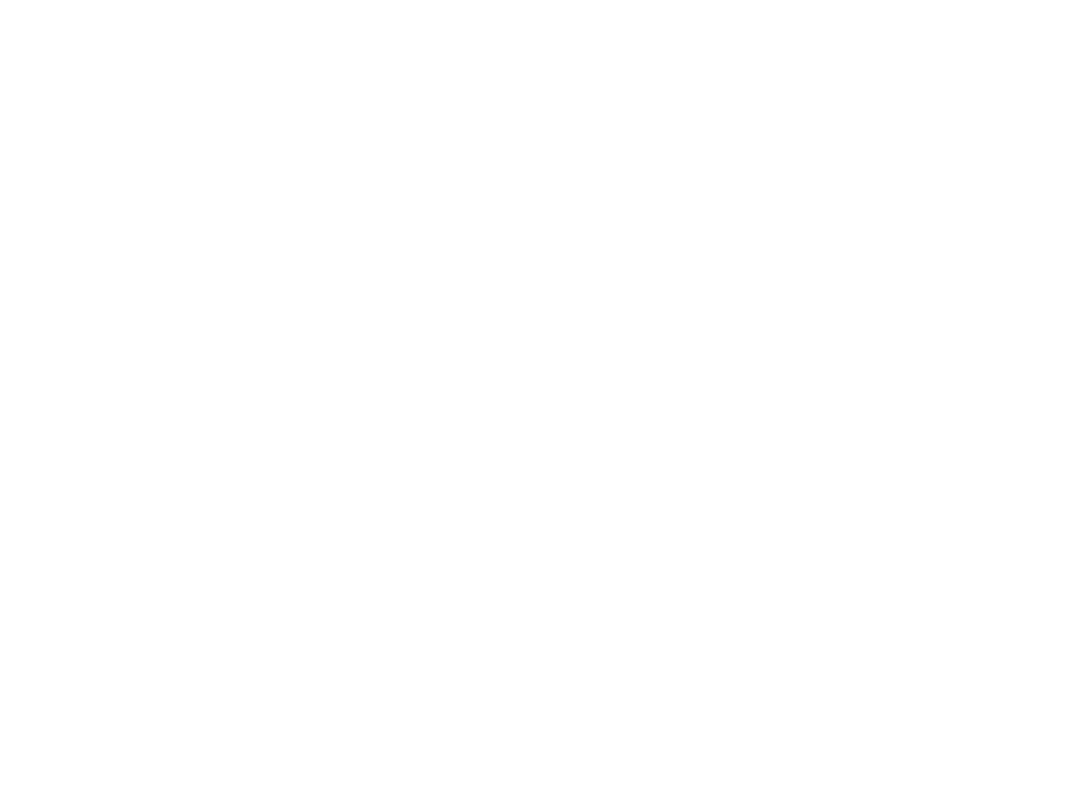
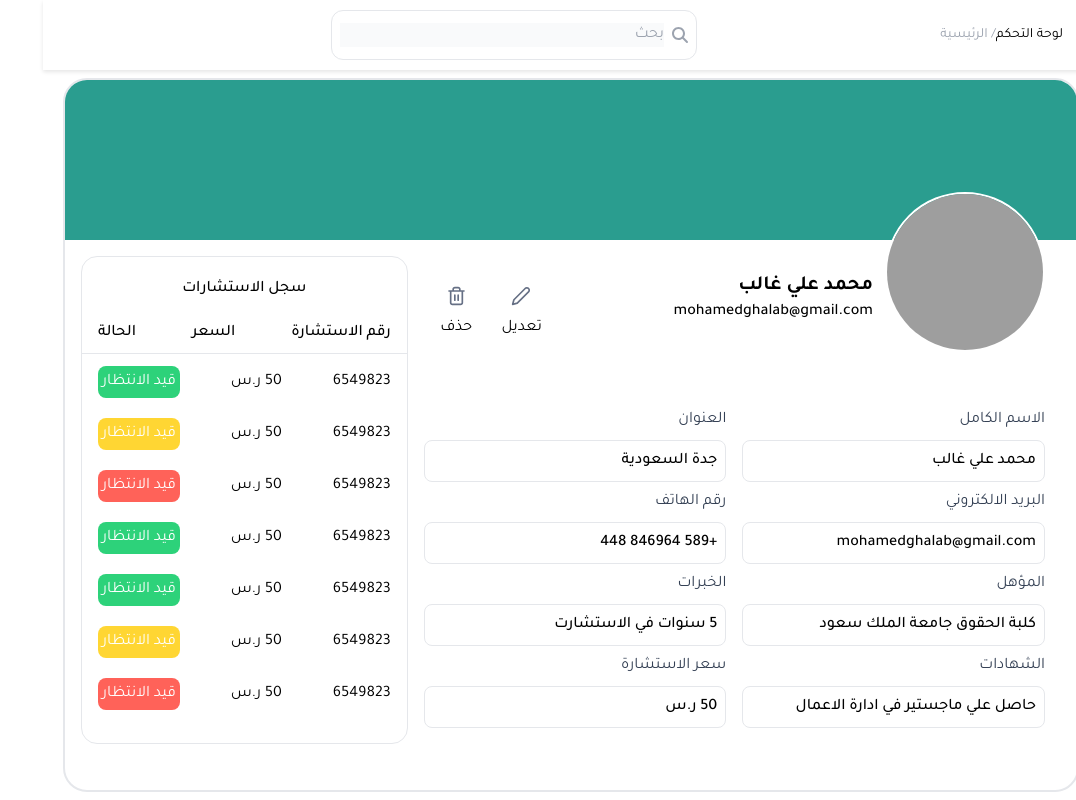
Before and after one commit to abdoBadawy74/Admin-Dashboard, a React (Vite) app: page /consultants/1 in a window 1280 px wide. Before the commit this address had no page. Shown: the whole page, without its empty margins (204-1280 px from the left). Built offline with nearby package versions, Linux system fonts and the light colour scheme; grey boxes are pictures that could not be loaded.

Commit message:
add consultant profile

```diff
--- a/src/App.jsx
+++ b/src/App.jsx
@@ -8,6 +8,7 @@
 import Payments from './Pages/Payments';
 import CallCenter from './Pages/CallCenter';
 import UserProfile from './Pages/Profile/UserProfile';
+import ConsultantProfile from './Pages/Profile/ConsultantProfile';
 
 function App() {
 
@@ -21,6 +22,7 @@
             <Route path='users' element={<Users />} />
             <Route path="users/:id" element={<UserProfile />} />
             <Route path='consultants' element={<Consultant />} />
+            <Route path="consultants/:id" element={<ConsultantProfile />} />
             <Route path='consultations' element={<Consultations />} />
             <Route path='payments' element={<Payments />} />
             <Route path="call-center" element={<CallCenter />} />
--- /dev/null
+++ b/src/Pages/Profile/ConsultantProfile.jsx
@@ -0,0 +1,126 @@
+import edit from "../../assets/svgs/edit.svg";
+import deleteIcon from "../../assets/svgs/delete.svg";
+
+export default function ConsultantProfile() {
+    return (
+        <div className="w-[90%] mx-5 my-2 rounded-3xl border-2 overflow-hidden">
+            <div className="bg-[#2A9D8F] h-[160px]"></div>
+
+            <div className="flex p-4  flex-wrap">
+
+                <div className="basis-full md:basis-2/3 p-4">
+                    <div className="flex justify-center md:justify-between flex-wrap">
+                        <div className="flex gap-3 flex-wrap justify-center md:justify-start ">
+                            <img src="https://www.w3schools.com/howto/img_avatar.png" alt="profile" className="w-[160px] h-[160px] rounded-full mx-auto -mt-20 border-2 border-white" />
+                            <div>
+                                <p className="text-xl font-bold text-center md:text-start"> محمد علي غالب </p>
+                                <p className="font-medium text-center md:text-start">  mohamedghalab@gmail.com </p>
+                            </div>
+                        </div>
+                        <div>
+                            <button className=" px-3 py-1 rounded-lg">
+                                <img src={edit} alt="edit" />
+                                تعديل</button>
+                            <button className="px-3 py-1 rounded-lg">
+                                <img src={deleteIcon} alt="edit" />
+                                حذف</button>
+                        </div>
+                    </div>
+                    <div className="mt-12">
+                        <div className="flex gap-4 flex-wrap md:flex-nowrap">
+                            <div className="basis-full md:basis-1/2">
+                                <p className="text-[#344054] my-2">  الاسم الكامل </p>
+                                <p className="border  p-2 rounded-lg font-medium"> محمد علي غالب </p>
+                            </div>
+
+                            <div className="basis-full md:basis-1/2">
+                                <p className="text-[#344054] my-2">   العنوان  </p>
+                                <p className="border  p-2 rounded-lg font-medium"> جدة السعودية </p>
+                            </div>
+                        </div>
+
+                        <div className="flex gap-4 flex-wrap md:flex-nowrap">
+                            <div className="basis-full md:basis-1/2">
+                                <p className="text-[#344054] my-2">  البريد الالكتروني </p>
+                                <p className="border  p-2 rounded-lg font-medium">mohamedghalab@gmail.com </p>
+                            </div>
+
+                            <div className="basis-full md:basis-1/2">
+                                <p className="text-[#344054] my-2">   رقم الهاتف   </p>
+                                <p className="border  p-2 rounded-lg font-medium"> +589 846964 448</p>
+                            </div>
+                        </div>
+
+                        <div className="flex gap-4 flex-wrap md:flex-nowrap">
+                            <div className="basis-full md:basis-1/2">
+                                <p className="text-[#344054] my-2">  المؤهل  </p>
+                                <p className="border  p-2 rounded-lg font-medium">كلبة الحقوق جامعة الملك سعود </p>
+                            </div>
+
+                            <div className="basis-full md:basis-1/2">
+                                <p className="text-[#344054] my-2">  الخبرات    </p>
+                                <p className="border  p-2 rounded-lg font-medium"> 5 سنوات في الاستشارت </p>
+                            </div>
+                        </div>
+
+                        <div className="flex gap-4 flex-wrap md:flex-nowrap">
+                            <div className="basis-full md:basis-1/2">
+                                <p className="text-[#344054] my-2">  الشهادات  </p>
+                                <p className="border  p-2 rounded-lg font-medium">حاصل علي ماجستير في ادارة الاعمال  </p>
+                            </div>
+
+                            <div className="basis-full md:basis-1/2">
+                                <p className="text-[#344054] my-2">  سعر الاستشارة   </p>
+                                <p className="border  p-2 rounded-lg font-medium"> 50 ر.س</p>
+                            </div>
+                        </div>
+                    </div>
+                </div>
+                <div className="bg- gray-300 basis-full md:basis-1/3 border rounded-2xl">
+                    <h4 className="text-center my-5 font-medium text-[16px]">سجل الاستشارات </h4>
+                    <div className="flex justify-between px-4 border-b pb-2 font-medium">
+                        <p>رقم الاستشارة </p>
+                        <p>السعر </p>
+                        <p>الحالة </p>
+                    </div>
+                    <div className="flex justify-between px-4 pb-2 items-center my-3">
+                        <p>6549823</p>
+                        <p>50 ر.س  </p>
+                        <p className="p-1 text-white bg-[#2dd27a] rounded-lg">قيد الانتظار  </p>
+                    </div>
+                    <div className="flex justify-between px-4 pb-2 items-center my-3">
+                        <p>6549823</p>
+                        <p>50 ر.س  </p>
+                        <p className="p-1 text-white bg-[#FFCC00CC] rounded-lg">قيد الانتظار  </p>
+                    </div>
+                    <div className="flex justify-between px-4 pb-2 items-center my-3">
+                        <p>6549823</p>
+                        <p>50 ر.س  </p>
+                        <p className="p-1 text-white bg-[#FF6259] rounded-lg">قيد الانتظار  </p>
+                    </div>
+                    <div className="flex justify-between px-4 pb-2 items-center my-3">
+                        <p>6549823</p>
+                        <p>50 ر.س  </p>
+                        <p className="p-1 text-white bg-[#2dd27a] rounded-lg">قيد الانتظار  </p>
+                    </div>
+                    <div className="flex justify-between px-4 pb-2 items-center my-3">
+                        <p>6549823</p>
+                        <p>50 ر.س  </p>
+                        <p className="p-1 text-white bg-[#2dd27a] rounded-lg">قيد الانتظار  </p>
+                    </div>
+                    <div className="flex justify-between px-4 pb-2 items-center my-3">
+                        <p>6549823</p>
+                        <p>50 ر.س  </p>
+                        <p className="p-1 text-white bg-[#FFCC00CC] rounded-lg">قيد الانتظار  </p>
+                    </div>
+                    <div className="flex justify-between px-4 pb-2 items-center my-3">
+                        <p>6549823</p>
+                        <p>50 ر.س  </p>
+                        <p className="p-1 text-white bg-[#FF6259] rounded-lg">قيد الانتظار  </p>
+                    </div>
+                </div>
+            </div>
+
+        </div>
+    )
+}
--- a/src/Pages/Profile/UserProfile.jsx
+++ b/src/Pages/Profile/UserProfile.jsx
@@ -27,7 +27,7 @@
             </div>
           </div>
           <div className="mt-12">
-            <div className="flex gap-4 flex-wrap ">
+            <div className="flex gap-4 flex-wrap md:flex-nowrap">
               <div className="basis-full md:basis-1/2">
                 <p className="text-[#344054] my-2">  الاسم الكامل </p>
                 <p className="border  p-2 rounded-lg font-medium"> محمد علي غالب </p>
@@ -39,7 +39,7 @@
               </div>
             </div>
 
-            <div className="flex gap-4 flex-wrap">
+            <div className="flex gap-4 flex-wrap md:flex-nowrap">
               <div className="basis-full md:basis-1/2">
                 <p className="text-[#344054] my-2">  البريد الالكتروني </p>
                 <p className="border  p-2 rounded-lg font-medium">mohamedghalab@gmail.com </p>
```
Also changed, not shown: src/Pages/Consultant.jsx (+13 -1 lines).
